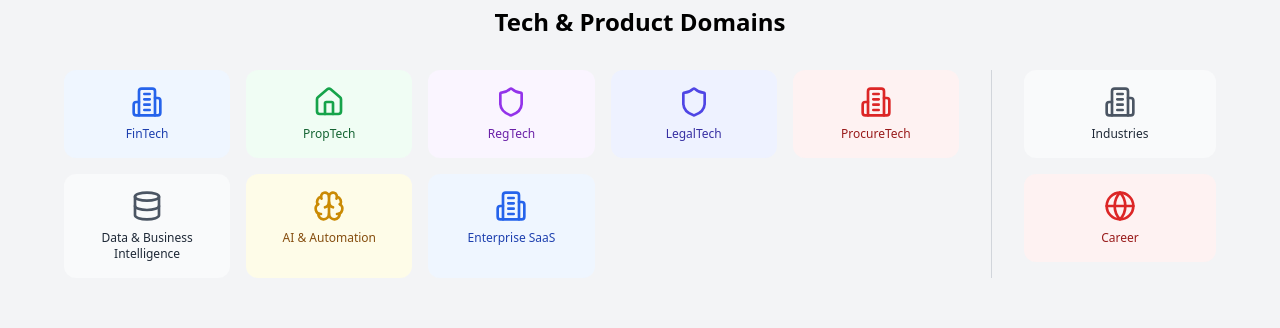
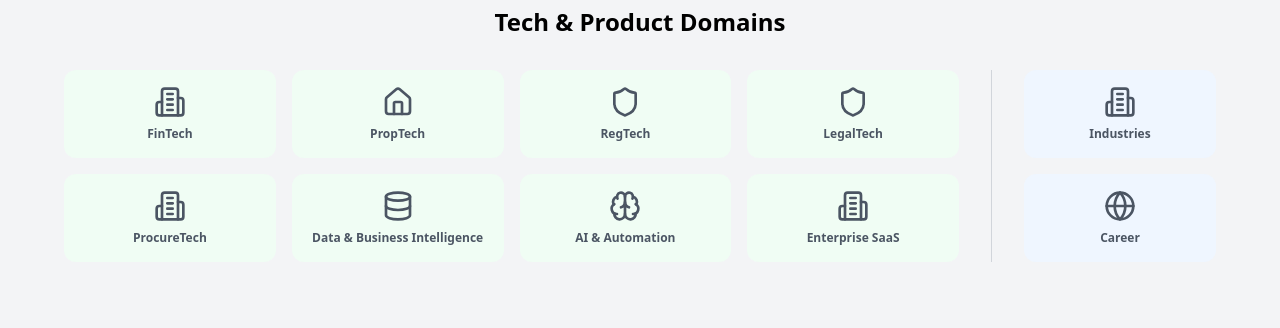
Before and after one commit to pascuajo/design-code-launchpad, a React app: page / in a window 1280 px wide. Shown: the part 4214-4542 px from the top of the page. Built offline with nearby package versions, Linux system fonts and the light colour scheme; the HTML template or start-up script is replaced by a standard one.

Commit message:
Organize and style tiles
Organized the 8 domain tiles into two rows of four, applying Proptech's background color and dark gray for icons/titles. Styled Industries and Career tiles with a blue background and dark gray icons/titles. Made all tile titles bold.

```diff
--- a/src/components/AboutSection.tsx
+++ b/src/components/AboutSection.tsx
@@ -1,3 +1,4 @@
+import React from 'react';
 import { AnimateOnScroll } from './AnimateOnScroll';
 import { Building2, Home, Shield, Globe, Brain, Database, Check } from 'lucide-react';
 
@@ -72,20 +73,6 @@ export function AboutSection() {
     },
   ];
 
-  const getColorClasses = (color: string) => {
-    const colorMap: Record<string, { bg: string; hover: string; text: string }> = {
-      blue: { bg: "bg-blue-50", hover: "hover:bg-blue-100", text: "text-blue-800" },
-      green: { bg: "bg-green-50", hover: "hover:bg-green-100", text: "text-green-800" },
-      purple: { bg: "bg-purple-50", hover: "hover:bg-purple-100", text: "text-purple-800" },
-      indigo: { bg: "bg-indigo-50", hover: "hover:bg-indigo-100", text: "text-indigo-800" },
-      red: { bg: "bg-red-50", hover: "hover:bg-red-100", text: "text-red-800" },
-      teal: { bg: "bg-teal-50", hover: "hover:bg-teal-100", text: "text-teal-800" },
-      pink: { bg: "bg-pink-50", hover: "hover:bg-pink-100", text: "text-pink-800" },
-      yellow: { bg: "bg-yellow-50", hover: "hover:bg-yellow-100", text: "text-yellow-800" },
-      gray: { bg: "bg-gray-50", hover: "hover:bg-gray-100", text: "text-gray-800" }
-    };
-    return colorMap[color] || colorMap.gray;
-  };
 
   return (
     <section className="w-full bg-gray-100 py-28 px-4" id="about">
@@ -149,16 +136,17 @@ export function AboutSection() {
             <div className="flex gap-8">
               {/* Main Tech & Product Domains */}
               <div className="flex-1">
-                <div className="grid grid-cols-3 md:grid-cols-5 gap-4">
+                <div className="grid grid-cols-4 gap-4">
                   {domains.filter(domain => !['Industries', 'Career'].includes(domain.title)).map((domain) => {
-                    const colors = getColorClasses(domain.color);
                     return (
                       <div
                         key={domain.title}
-                        className={`relative group flex flex-col items-center p-4 rounded-xl ${colors.bg} ${colors.hover} transition-all duration-200 cursor-pointer transform hover:scale-105 hover:shadow-lg`}
+                        className="relative group flex flex-col items-center p-4 rounded-xl bg-green-50 hover:bg-green-100 transition-all duration-200 cursor-pointer transform hover:scale-105 hover:shadow-lg"
                       >
-                        {domain.icon}
-                        <span className={`text-xs font-medium ${colors.text} text-center mt-2`}>
+                        <div className="w-8 h-8 text-gray-600">
+                          {React.cloneElement(domain.icon as React.ReactElement, { className: "w-8 h-8 text-gray-600" })}
+                        </div>
+                        <span className="text-xs font-bold text-gray-600 text-center mt-2">
                           {domain.title}
                         </span>
 
@@ -191,14 +179,15 @@ export function AboutSection() {
               <div className="w-48">
                 <div className="space-y-4">
                   {domains.filter(domain => ['Industries', 'Career'].includes(domain.title)).map((domain) => {
-                    const colors = getColorClasses(domain.color);
                     return (
                       <div
                         key={domain.title}
-                        className={`relative group flex flex-col items-center p-4 rounded-xl ${colors.bg} ${colors.hover} transition-all duration-200 cursor-pointer transform hover:scale-105 hover:shadow-lg`}
+                        className="relative group flex flex-col items-center p-4 rounded-xl bg-blue-50 hover:bg-blue-100 transition-all duration-200 cursor-pointer transform hover:scale-105 hover:shadow-lg"
                       >
-                        {domain.icon}
-                        <span className={`text-xs font-medium ${colors.text} text-center mt-2`}>
+                        <div className="w-8 h-8 text-gray-600">
+                          {React.cloneElement(domain.icon as React.ReactElement, { className: "w-8 h-8 text-gray-600" })}
+                        </div>
+                        <span className="text-xs font-bold text-gray-600 text-center mt-2">
                           {domain.title}
                         </span>
 
```
